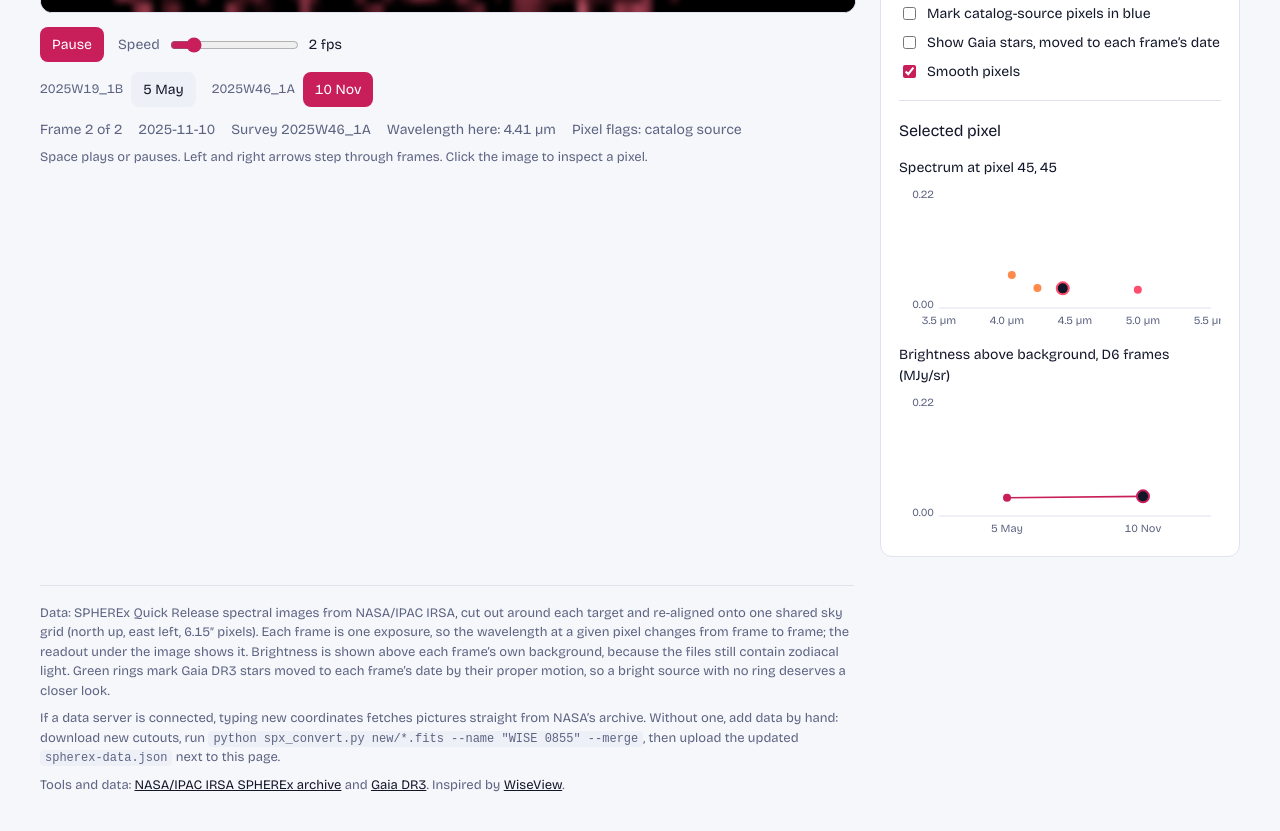
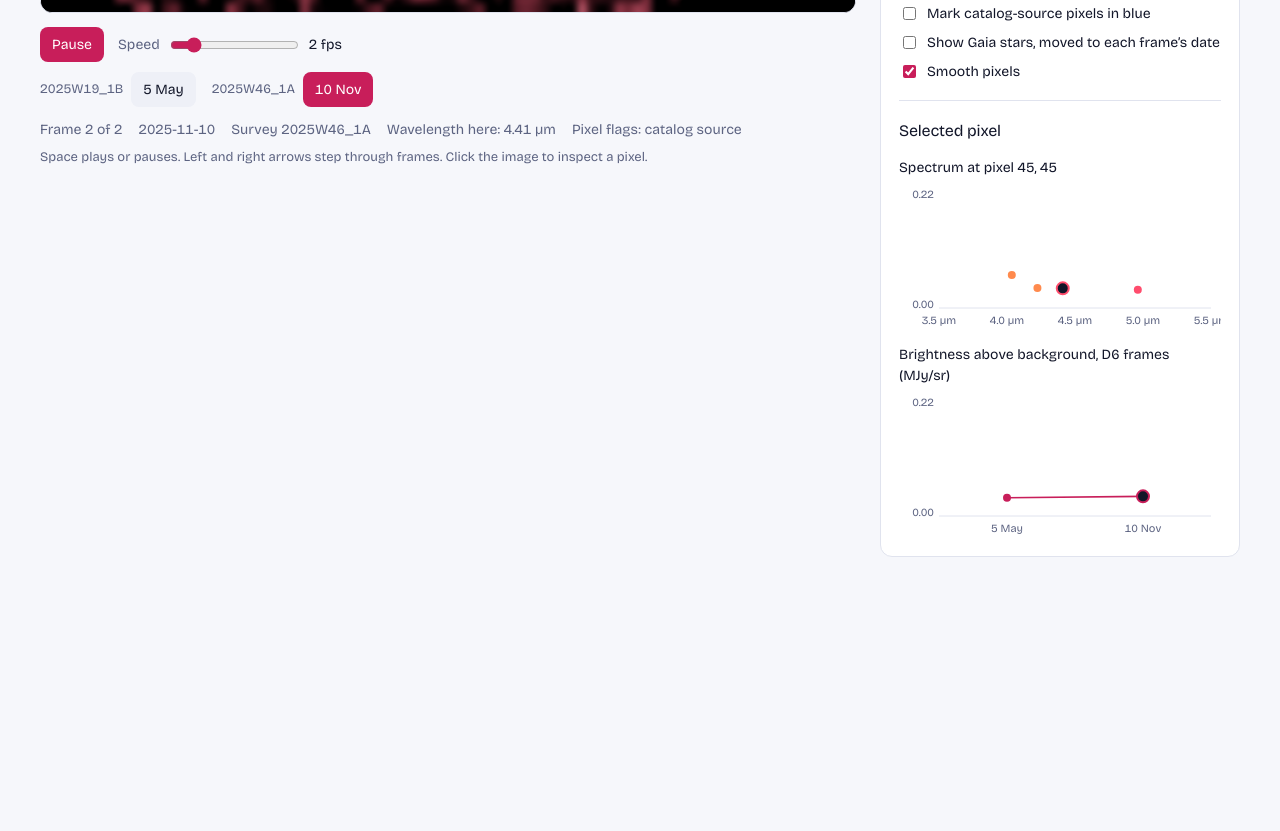
Before and after one commit to louischiew11-sketch/SPHEREx-Blink, a plain HTML site: page index.html in a window 1280 px wide. Shown: the part 942-1773 px from the top of the page. After the commit the page ends 1547 px from the top, so only its background shows below. Drawn offline with nearby package versions, Linux system fonts and the light colour scheme.

Commit message:
Update index.html

```diff
--- a/index.html
+++ b/index.html
@@ -115,11 +115,6 @@ code{background:var(--pn2);border-radius:4px;padding:1px 5px;font-size:12px}
     </div>
   </aside>
 </main>
-<footer>
-  <p>Data: SPHEREx Quick Release spectral images from NASA/IPAC IRSA, cut out around each target and re-aligned onto one shared sky grid (north up, east left, 6.15″ pixels). Each frame is one exposure, so the wavelength at a given pixel changes from frame to frame; the readout under the image shows it. Brightness is shown above each frame’s own background, because the files still contain zodiacal light. Green rings mark Gaia DR3 stars moved to each frame’s date by their proper motion, so a bright source with no ring deserves a closer look.</p>
-  <p>If a data server is connected, typing new coordinates fetches pictures straight from NASA’s archive. Without one, add data by hand: download new cutouts, run <code>python spx_convert.py new/*.fits --name "WISE 0855" --merge</code>, then upload the updated <code>spherex-data.json</code> next to this page.</p>
-  <p>Tools and data: <a href="https://irsa.ipac.caltech.edu/Missions/spherex.html">NASA/IPAC IRSA SPHEREx archive</a> and <a href="https://archive.stsci.edu/missions-and-data/gaia">Gaia DR3</a>. Inspired by <a href="http://byw.tools/wiseview">WiseView</a>.</p>
-</footer>
 </div>
 <script>
 (()=>{
```
